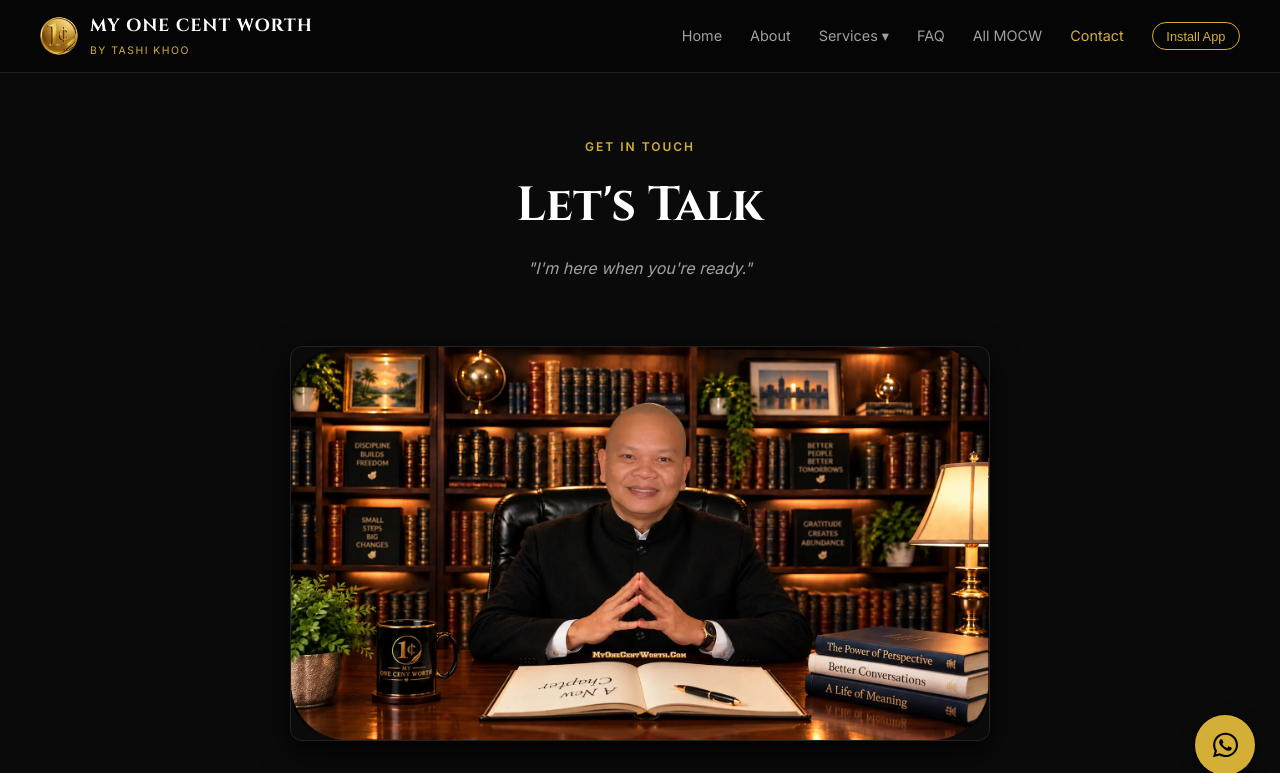
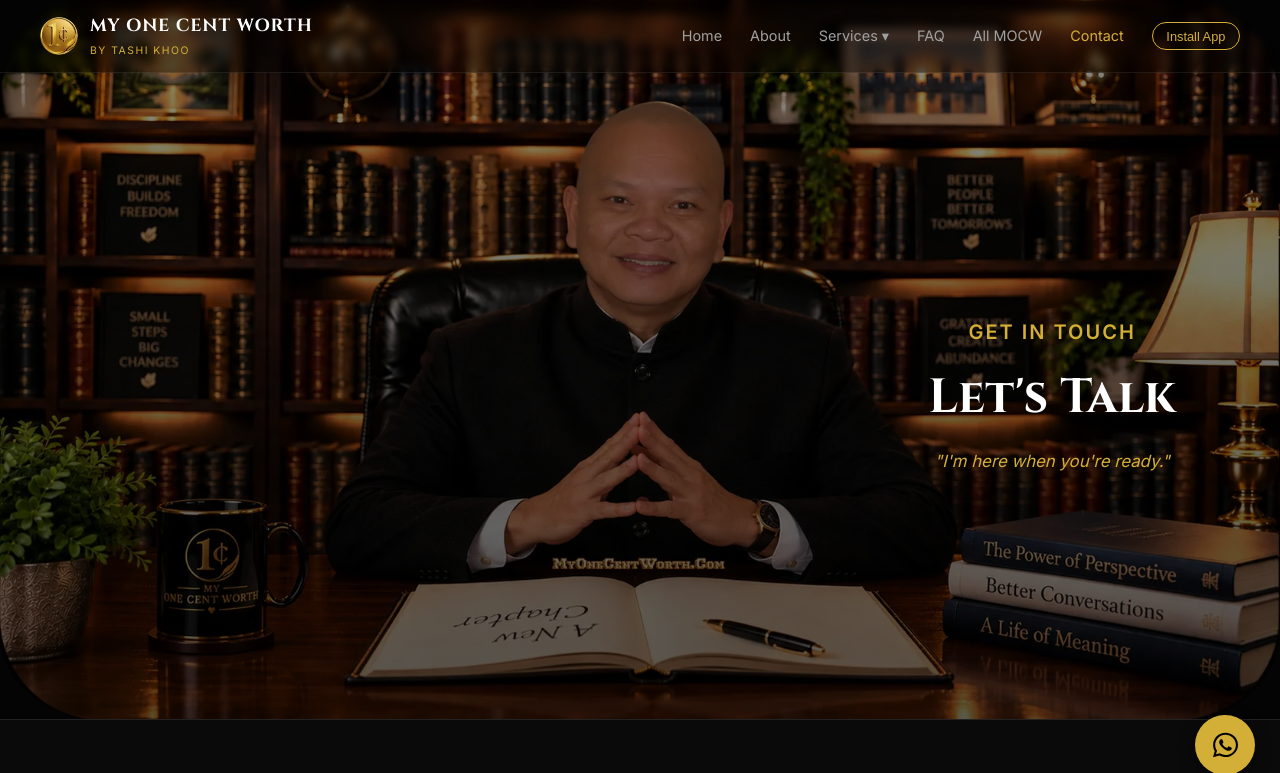
Before and after one commit to AskTashi168/mocw, a plain HTML site: page contact.html in a window 1280 px wide. Shown: the top 773 px of the page. Drawn offline with Linux system fonts and the light colour scheme.

Commit message:
Update contact.html with full-bleed hero banner, overlay navigation, typography refinements, and bump sw.js cache to v19

```diff
--- a/contact.html
+++ b/contact.html
@@ -51,6 +51,7 @@
             font-family: var(--font-body);
             line-height: 1.7;
             -webkit-font-smoothing: antialiased;
+            overflow-x: hidden;
         }
 
         a {
@@ -67,10 +68,14 @@
 
         /* HEADER & NAVIGATION STYLES */
         .main-header {
-            background-color: #050505;
-            border-bottom: 1px solid #1f1f1f;
-            position: sticky;
+            background: rgba(0, 0, 0, 0.4);
+            backdrop-filter: blur(5px);
+            -webkit-backdrop-filter: blur(5px);
+            border-bottom: 1px solid rgba(255, 255, 255, 0.08);
+            position: absolute;
+            width: 100%;
             top: 0;
+            left: 0;
             z-index: 1000;
             padding: 0.75rem 1rem;
         }
@@ -200,21 +205,39 @@
             width: 90%;
             max-width: var(--max-width);
             margin: 0 auto;
-            padding: 3rem 0;
+            padding: 0 0 3rem 0;
         }
 
         .hero {
+            width: 100vw;
+            position: relative;
+            margin-left: 50%;
+            transform: translateX(-50%);
+            box-sizing: border-box;
+            background: linear-gradient(rgba(0, 0, 0, 0.45), rgba(0, 0, 0, 0.65)), url('consultant-tashi-khoo.webp') no-repeat center center / cover;
+            min-height: clamp(520px, 56.25vw, 880px);
+            display: flex;
+            flex-direction: column;
+            justify-content: center;
+            padding: 8.5rem 1.5rem 4rem;
             text-align: center;
-            padding: 1rem 1rem 2rem 1rem;
+            margin-bottom: 3.5rem;
+            border-bottom: 1px solid var(--card-border);
+        }
+
+        .hero-text {
+            max-width: 520px;
+            margin: 0 auto;
         }
 
         .hero .subtitle {
             text-transform: uppercase;
             letter-spacing: 2px;
-            font-size: 0.75rem;
+            font-size: 1.25rem;
             color: var(--text-gold);
             font-weight: 600;
             margin-bottom: 0.5rem;
+            text-align: center;
         }
 
         .hero h1 {
@@ -226,17 +249,8 @@
 
         .hero p.tagline {
             font-style: italic;
-            color: var(--text-muted);
-            font-size: 1rem;
-        }
-
-        .hero-img-wrapper {
-            max-width: 700px;
-            margin: 2rem auto 4rem auto;
-            border: 1px solid var(--card-border);
-            border-radius: 12px;
-            overflow: hidden;
-            box-shadow: 0 10px 30px rgba(0,0,0,0.8);
+            color: var(--text-gold);
+            font-size: 1.05rem;
         }
 
         .contact-grid {
@@ -674,6 +688,18 @@
                 justify-content: space-between;
             }
 
+            .hero {
+                min-height: clamp(620px, 56.25vw, 880px);
+                padding: 8.5rem 2rem 4rem;
+                text-align: center;
+            }
+
+            .hero-text {
+                margin-left: auto;
+                margin-right: max(2rem, calc((100vw - 1200px) / 2 + 2rem));
+                text-align: center;
+            }
+
             .brand-title {
                 font-size: 1.1rem;
             }
@@ -740,17 +766,14 @@
 
     <main class="container">
 
-        <!-- Hero Title Section -->
+        <!-- Hero Section (Full-Bleed Viewport Banner) -->
         <section class="hero">
+            <div class="hero-text">
                 <div class="subtitle">Get In Touch</div>
                 <h1>Let's Talk</h1>
                 <p class="tagline">"I'm here when you're ready."</p>
+            </div>
         </section>
-
-        <!-- Portrait Banner Image -->
-        <div class="hero-img-wrapper">
-            <img src="consultant-tashi-khoo.webp" alt="Tashi Khoo seated at desk - My One Cent Worth">
-        </div>
 
         <!-- Main Grid Content -->
         <div class="contact-grid">
@@ -771,6 +794,9 @@
                 <div class="notice-box">
                     <p><strong style="color: var(--text-gold); font-style: normal;">Please Note:</strong> To protect against unsolicited spam calls, I do not answer incoming phone calls from unknown numbers. Please drop me a WhatsApp message or fill out the form first, and we can schedule a time to talk.</p>
                 </div>
+
+                <!-- WhatsApp QR Code -->
+                <img src="whatsapp-mocw.webp" alt="WhatsApp QR Code - My One Cent Worth" style="max-width: 300px; width: 100%; height: 300px; object-fit: contain; margin: 2rem auto; display: block;">
 
                 <!-- Quote Box -->
                 <div class="quote-box">
@@ -803,7 +829,7 @@
 
                 <!-- Form Box -->
 <div class="form-container">
-                    <form action="#" method="POST">
+    <form action="https://formspree.io/f/tashi@myonecentworth.com" method="POST">
         <div class="form-group">
             <label for="name">Name</label>
             <div class="input-wrapper">
@@ -816,7 +842,7 @@
             <label for="email">Email Address</label>
             <div class="input-wrapper">
                 <i class="fa-regular fa-envelope"></i>
-                                <input type="email" id="email" name="email" class="form-control" placeholder="you@example.com" required>
+                <input type="email" id="email" name="_replyto" class="form-control" placeholder="you@example.com" required>
             </div>
         </div>
 
@@ -902,7 +928,7 @@
 
         if ('serviceWorker' in navigator) {
             window.addEventListener('load', () => {
-                navigator.serviceWorker.register('sw.js')
+                navigator.serviceWorker.register('/sw.js')
                     .then(reg => console.log('MOCW Service Worker registered successfully.'))
                     .catch(err => console.error('Service Worker registration failed:', err));
             });
--- a/sw.js
+++ b/sw.js
@@ -1,4 +1,4 @@
-const CACHE_NAME = 'mocw-v15';
+const CACHE_NAME = 'mocw-v19';
 const ASSETS_TO_CACHE = [
   '/',
   '/index.html',
```
Also changed, not shown: 8 other files. Lines whose indentation alone changed are shown as unchanged.
